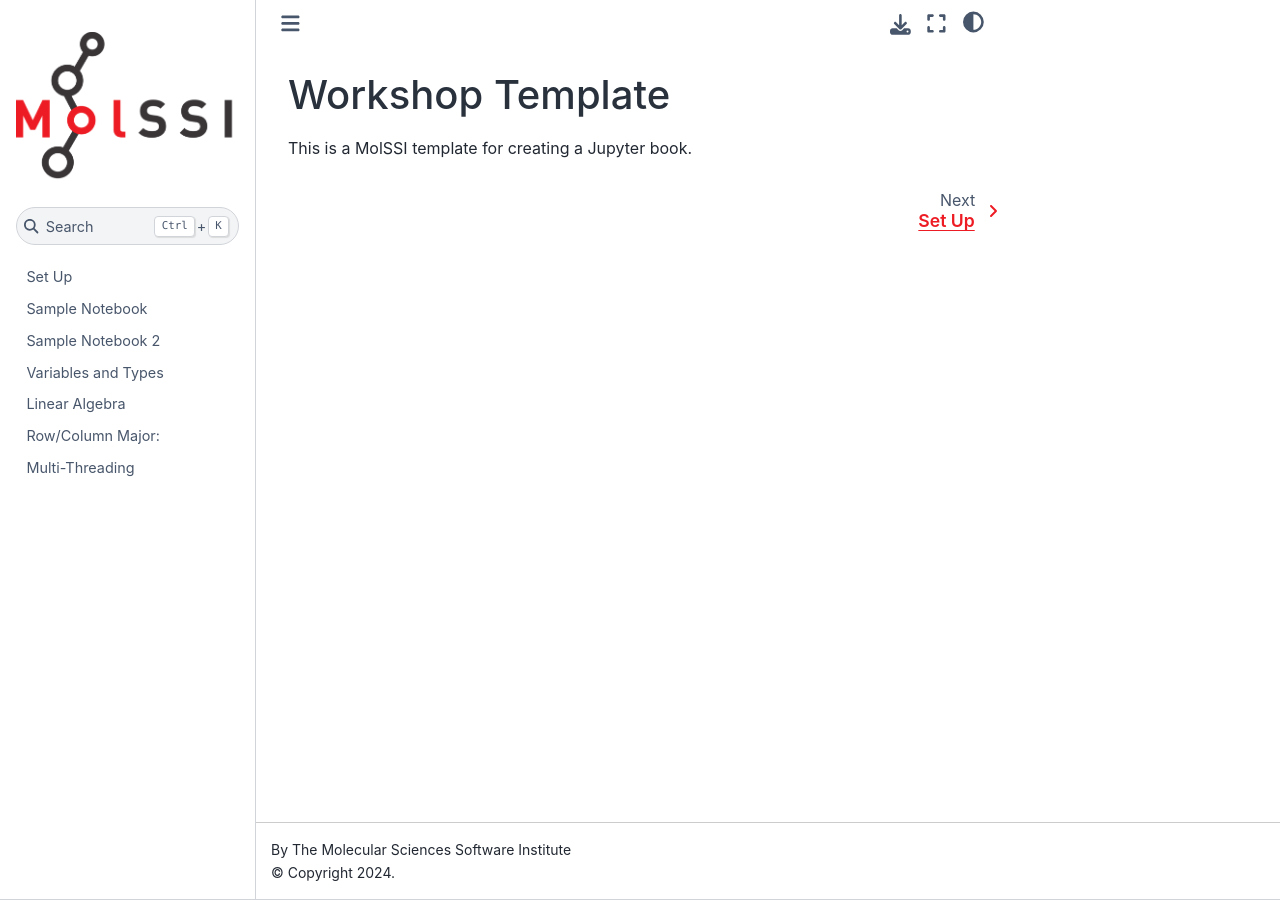
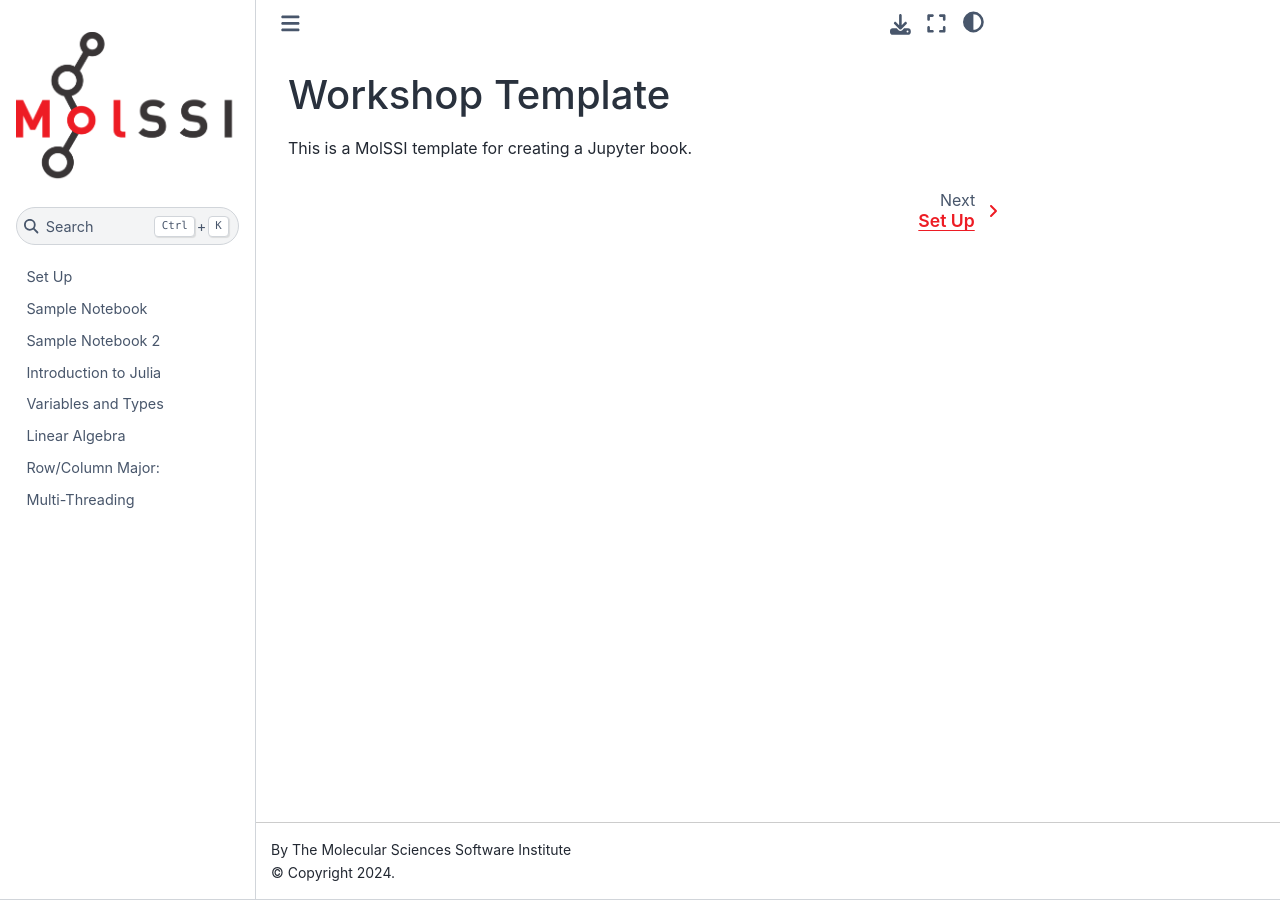
Before and after one commit to MolSSI-Education/julia-introduction, a Jupyter Book: the page built from book/intro.md, in a window 1280 px wide. Built offline with Jupyter Book 1.0.4 settings and Sphinx 7.4.7 and the Sphinx Book theme 1.1.4, drawn with Linux system fonts in a browser that asks for light colours; pages that are not in the unit, such as notebooks, are missing from menus; comment, search, counter and statistics services are not loaded; part of the change alters nothing that is shown.

Commit message:
update toc

```diff
--- a/book/_toc.yml
+++ b/book/_toc.yml
@@ -4,8 +4,9 @@ sections:
 - file: setup
 - file: sample
 - file: sample2
-- file : 2_syntax.ipynb
-- file : 3_whyjulia.ipynb
-- file : 4_numericaldata.ipynb
-- file : 5_optimization.ipynb
-- file : 6_advanced.ipynb
+- file : 1_juliaintro
+- file : 2_syntax
+- file : 3_whyjulia
+- file : 4_numericaldata
+- file : 5_optimization
+- file : 6_advanced
```
